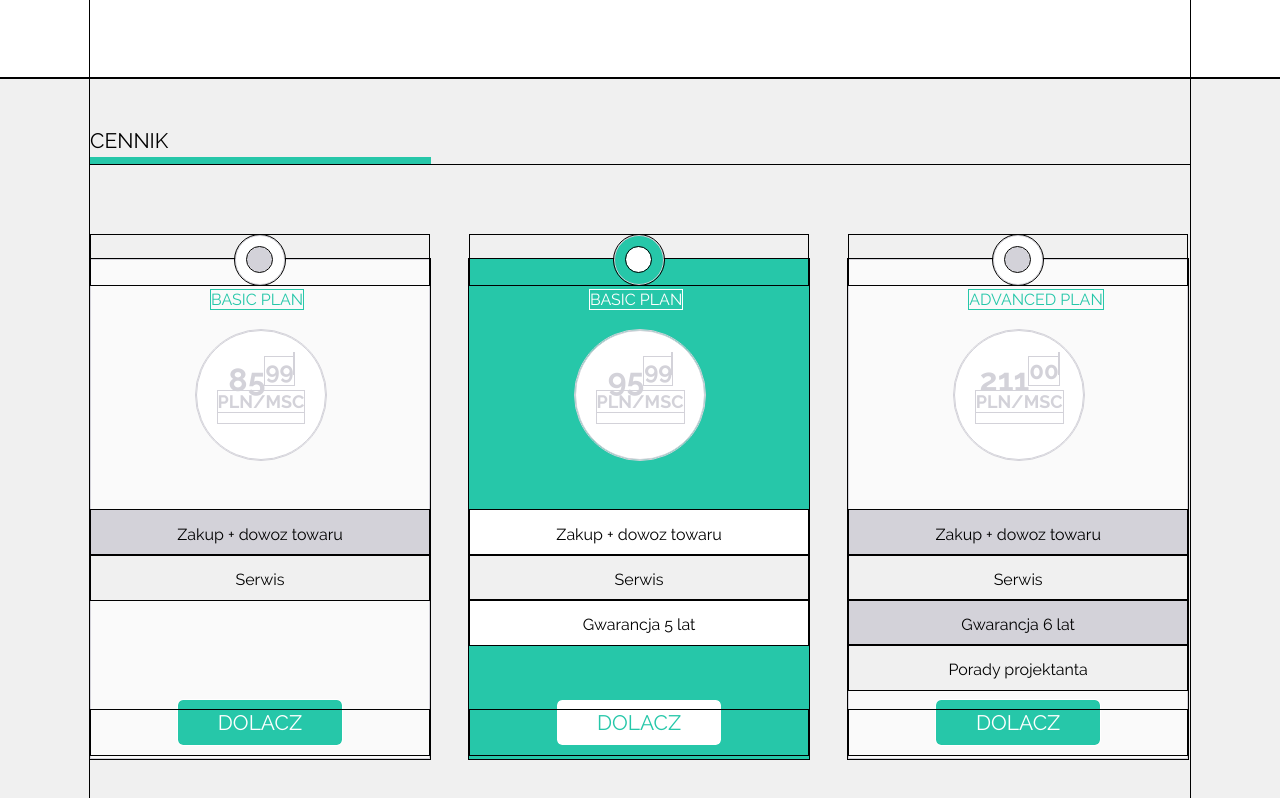
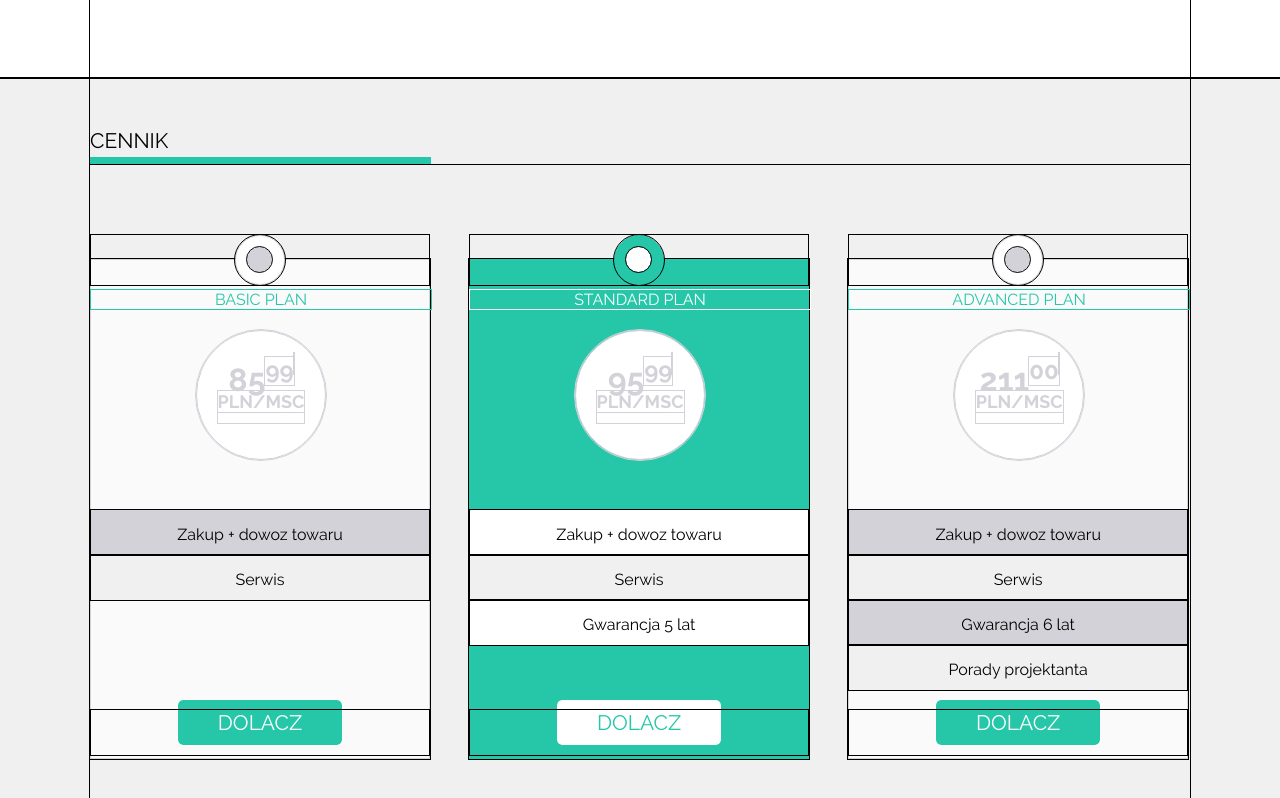
Before and after one commit to nmkedziora/CodersLab-SitOnChair-website, a plain HTML site: page index.html in a window 1280 px wide. Shown: the part 810-1608 px from the top of the page. Drawn offline with Linux system fonts and the light colour scheme.

Commit message:
Pricing section revised - changed styling for class --highlighted

```diff
--- a/css/styles.css
+++ b/css/styles.css
@@ -262,10 +262,11 @@ div.pricing__box:nth-child(2) {
 }
 
 .pricing__name {
+  width: 340px;
   position: absolute;
   top: 30px;
-  left: 120px;
-  color: #26c7a9
+  color: #26c7a9;
+  text-align: center;
 }
 
 .pricing__circle {
@@ -323,10 +324,12 @@ div.pricing__box:nth-child(2) {
     margin-right: 35px;
     margin-top: 75px;
     position: relative;
+    background-color: #26c7a9;
 }
 
-.highlight__background {
+.pricing__box--highlighted .outer__circle {
   background-color: #26c7a9;
+  border: 1px solid #26c7a9;
 }
 
 .pricing__box--highlighted .inner__circle {
@@ -341,7 +344,7 @@ div.pricing__box:nth-child(2) {
   background-color: #FFF;
 }
 
-.btn__regular {
+.pricing__box--highlighted .btn__highliht {
     font-size: 21px;
     background-color: #FFF;
     color: #26c7a9;
--- a/index.html
+++ b/index.html
@@ -103,13 +103,13 @@
         </div>
 
         <!-- single pricing box -->
-        <div class="pricing__box--highlighted highlight__background">
+        <div class="pricing__box--highlighted">
           <div class="box__header">
-            <div class="outer__circle highlight__background">
-              <div class="inner__circle "></div>
+            <div class="outer__circle">
+              <div class="inner__circle"></div>
             </div>
           </div>
-          <div class="pricing__name">BASIC PLAN</div>
+          <div class="pricing__name">STANDARD PLAN</div>
           <div class="pricing__circle">
             95<sup>99<sup><br>
             PLN/MSC
@@ -120,7 +120,7 @@
           <div class="option__odd">Gwarancja 5 lat</div>
           </div>
           <div class="pricing__link">
-            <a class="btn__regular" href="">Dolacz</a>
+            <a class="btn__highliht" href="">Dolacz</a>
           </div>
         </div>
 
@@ -146,7 +146,7 @@
             <a class="btn__highliht" href="">Dolacz</a>
           </div>
         </div>
-      </div>
+      </div> <!-- .container -->
     </section>
 	</body>
 </html>
```
